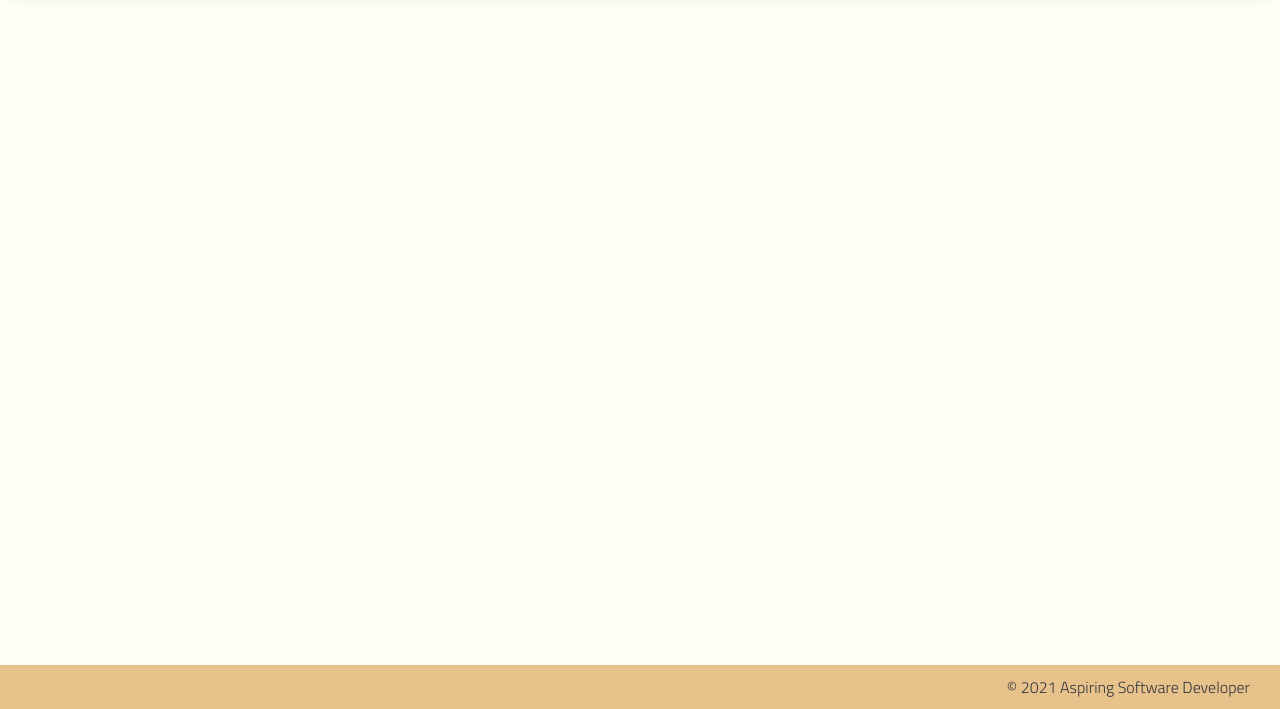
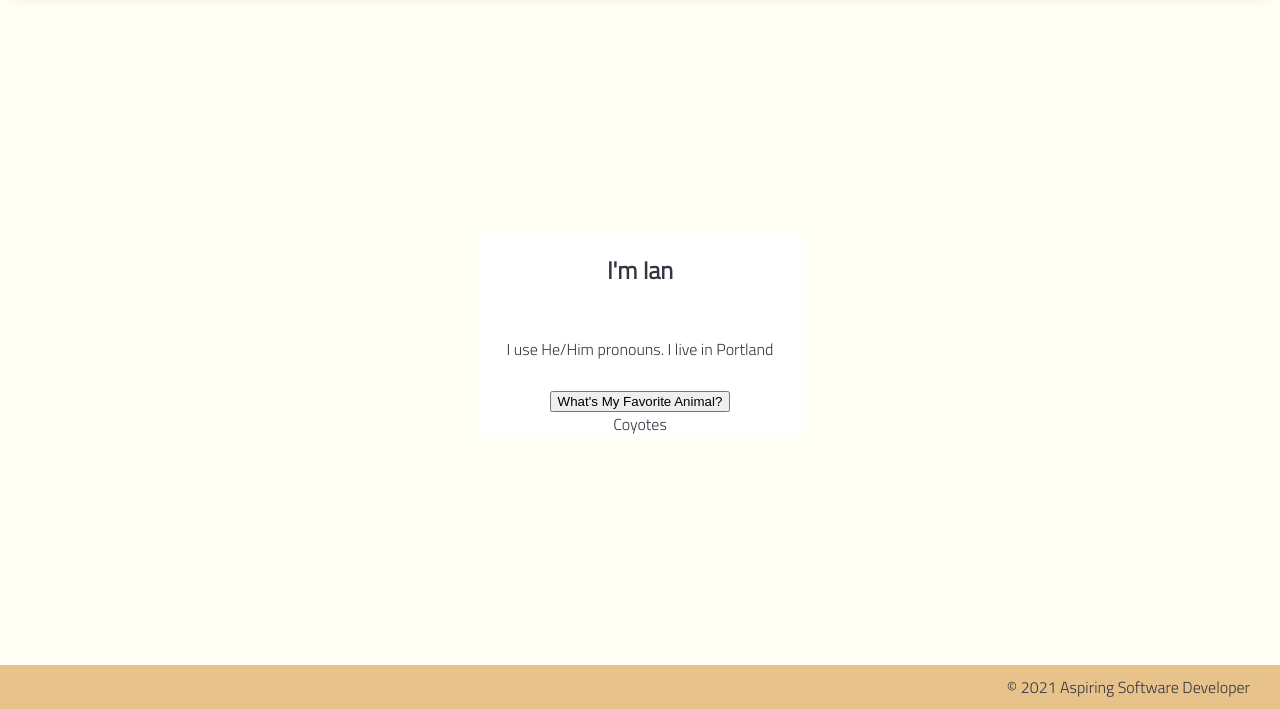
Before and after one commit to IACheifetz/about-me-js-demo, a plain HTML site: page index.html in a window 1280 px wide. Shown: the part 91-800 px from the top of the page. Drawn offline with Linux system fonts and the light colour scheme.

Commit message:
added plan to readme and edited html

```diff
--- a/index.html
+++ b/index.html
@@ -20,7 +20,16 @@
             <h1>Cool Web Project</h1>
         </header>
 
-        <main></main>
+        <main>
+            <section>
+                <h1>I'm Ian</h1>
+                <p>
+                    I use <span class="bold">He/Him</span> pronouns. I live in <span class="italics">Portland</span>
+                </p>
+                <button id="btn">What's My Favorite Animal?</button>
+                <div id="animalDiv" class="hidden">Coyotes</div>
+            </section>
+        </main>
 
         <footer>&copy; 2021 Aspiring Software Developer</footer>
 
```
